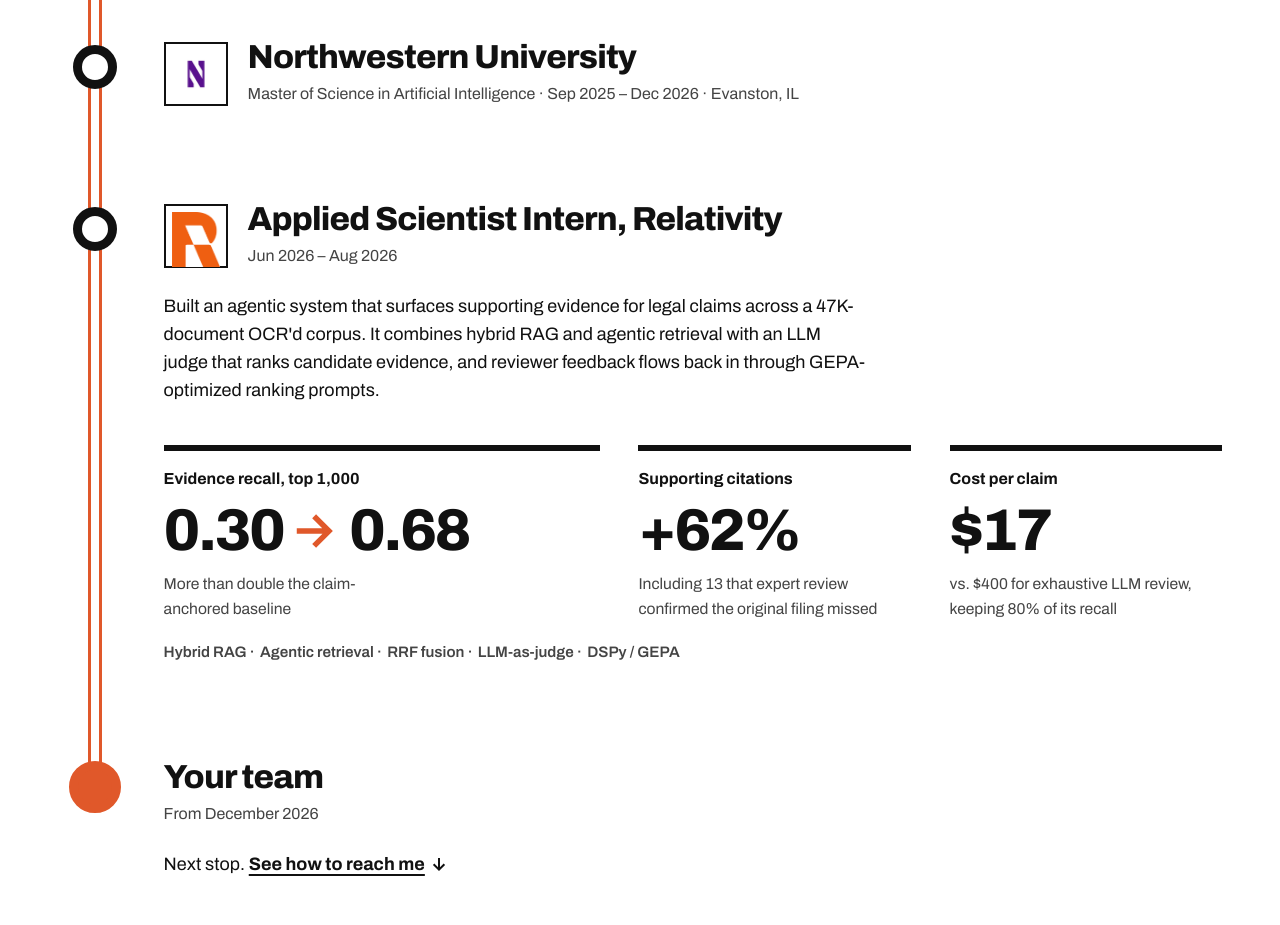
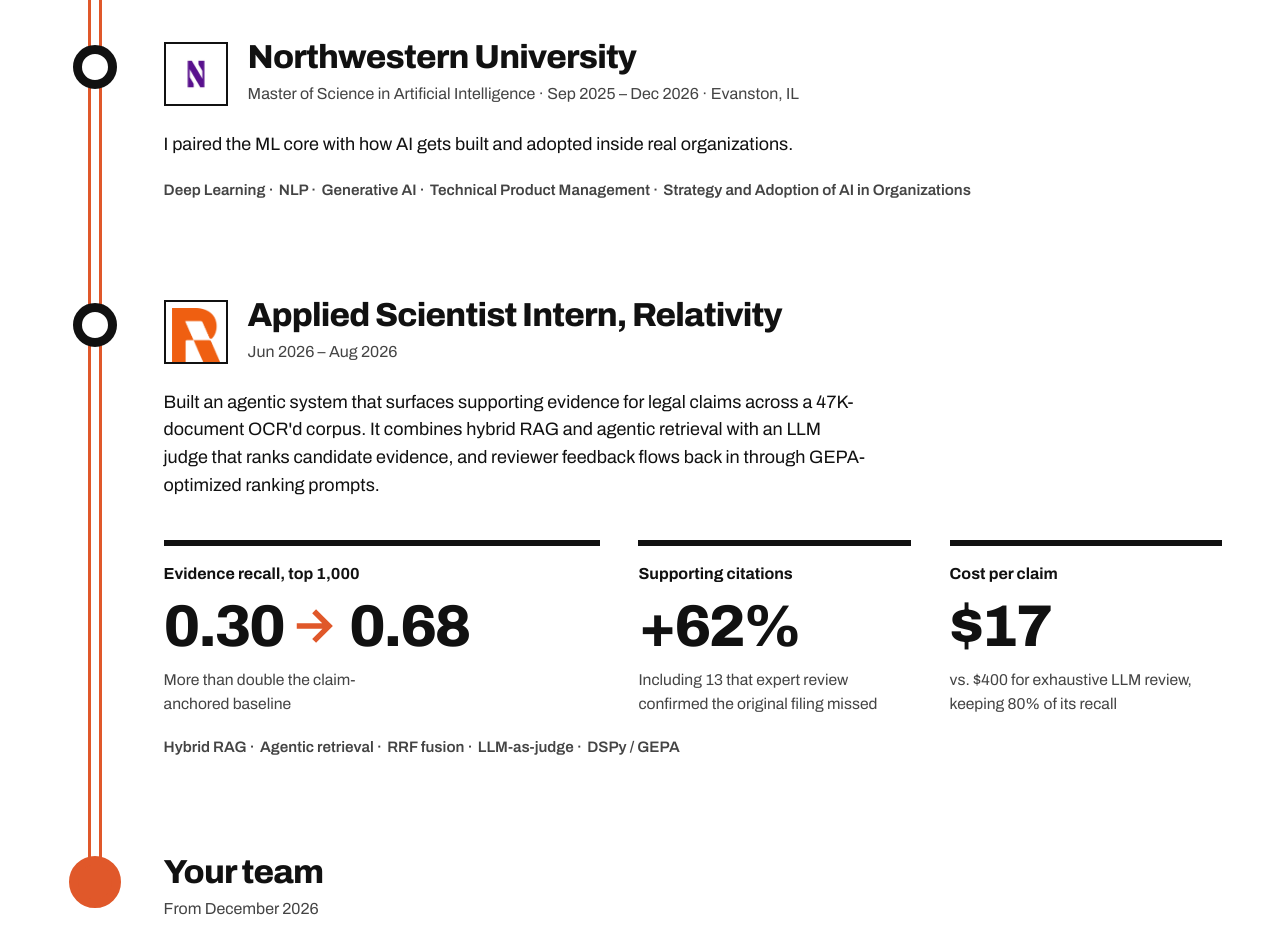
Before and after one commit to sujitmandava/sujitmandava.github.io, an Astro site: page / in a window 1280 px wide. Shown: the part 1780-2705 px from the top of the page. Built offline with nearby package versions, Linux system fonts and the light colour scheme; Astro itself is replaced by a stand-in of ours.

Commit message:
Add coursework to the Northwestern stop
Co-Authored-By: Claude Opus 5.5 <noreply@anthropic.com>

```diff
--- a/src/pages/index.astro
+++ b/src/pages/index.astro
@@ -175,6 +175,8 @@ const projects = [
               <p class="stop__meta">Master of Science in Artificial Intelligence · Sep 2025 – Dec 2026 · Evanston, IL</p>
             </div>
           </div>
+          <p class="stop__body">I paired the ML core with how AI gets built and adopted inside real organizations.</p>
+          <p class="stack"><span>Deep Learning</span> <span>NLP</span> <span>Generative AI</span> <span>Technical Product Management</span> <span class="stack__long">Strategy and Adoption of AI in Organizations</span> </p>
         </li>
 
         <li class="stop stop--major" id="relativity">
--- a/src/styles/global.css
+++ b/src/styles/global.css
@@ -316,6 +316,7 @@ a { color: inherit; text-decoration-thickness: 2px; text-underline-offset: 0.2em
 .stack { margin-top: 20px; font-size: 0.95rem; font-weight: 600; color: var(--ink-2); }
 .stack, .board__stack { display: flex; flex-wrap: wrap; column-gap: 0.35em; }
 .stack span, .board__stack span { white-space: nowrap; }
+.stack .stack__long { white-space: normal; }
 .stack span:not(:last-child)::after, .board__stack span:not(:last-child)::after { content: " ·"; }
 
 /* Relativity's results, set like platform numbers */
```
